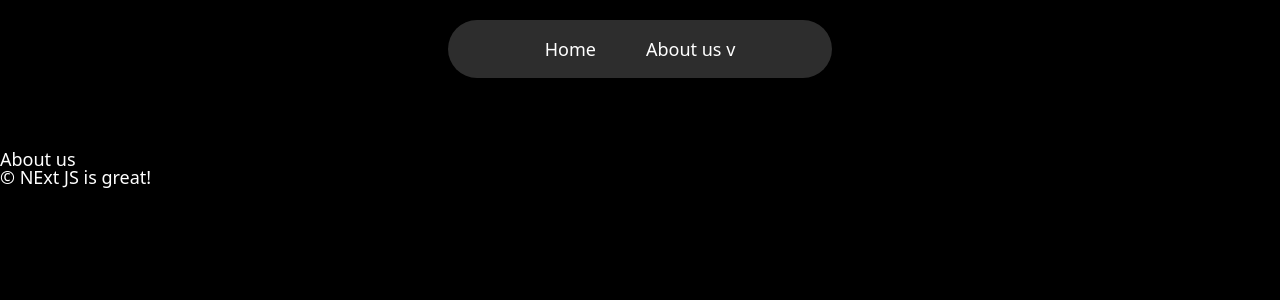
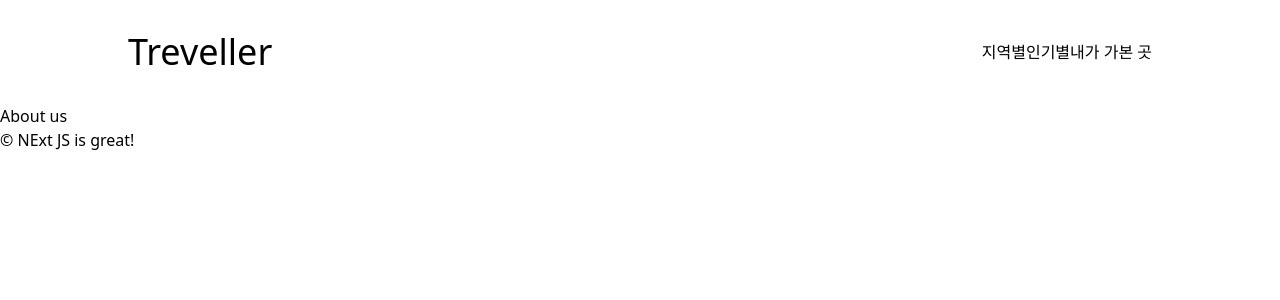
Before and after one commit to yonghap/React-NextJS, a Next.js app: page /about-us in a window 1280 px wide. Shown: the top 300 px of the page. Built offline with nearby package versions, Linux system fonts and the light colour scheme.

Commit message:
add tailwindcss

```diff
--- /dev/null
+++ b/app/global.css
@@ -0,0 +1,4 @@
+/* globals.css */
+@tailwind base;
+@tailwind components;
+@tailwind utilities;
--- a/app/layout.tsx
+++ b/app/layout.tsx
@@ -1,4 +1,4 @@
-import "../styles/global.css";
+import "./global.css";
 import { Metadata } from "next";
 import Navigation from "../components/navigation";
 
--- a/components/navigation.tsx
+++ b/components/navigation.tsx
@@ -2,21 +2,27 @@
 
 import Link from "next/link";
 import { usePathname } from "next/navigation";
-import styles from "../styles/navigation.module.css";
 
 export default function Navigation() {
   const path = usePathname();
   return (
-    <nav className={styles.nav}>
-      <ul>
-        <li>
-          <Link href="/">Home</Link> {path === "/" ? "v" : ""}
-        </li>
-        <li>
-          <Link href="/about-us">About us</Link>{" "}
-          {path === "/about-us" ? "v" : ""}
-        </li>
-      </ul>
-    </nav>
+    <header>
+      <div
+        className={`max-w-5xl m-auto flex justify-between items-center py-8`}
+      >
+        <h1 className={`text-4xl`}>Treveller</h1>
+        <ul class={`flex`}>
+          <li>
+            <a href="#">지역별</a>
+          </li>
+          <li>
+            <a href="#">인기별</a>
+          </li>
+          <li>
+            <a href="#">내가 가본 곳</a>
+          </li>
+        </ul>
+      </div>
+    </header>
   );
 }
--- a/package.json
+++ b/package.json
@@ -18,6 +18,9 @@
   "devDependencies": {
     "@types/node": "22.7.1",
     "@types/react": "18.3.9",
+    "autoprefixer": "^10.4.20",
+    "postcss": "^8.4.49",
+    "tailwindcss": "^3.4.15",
     "typescript": "^5.6.2"
   }
 }
--- /dev/null
+++ b/postcss.config.js
@@ -0,0 +1,6 @@
+module.exports = {
+  plugins: {
+    tailwindcss: {},
+    autoprefixer: {},
+  },
+}
--- /dev/null
+++ b/tailwind.config.js
@@ -0,0 +1,12 @@
+/** @type {import('tailwindcss').Config} */
+module.exports = {
+  content: [
+	  './app/**/*.{js,ts,jsx,tsx,mdx}',
+	  './pages/**/*.{js,ts,jsx,tsx,mdx}',
+	  './components/**/*.{js,ts,jsx,tsx,mdx}',
+  ],
+  theme: {
+    extend: {},
+  },
+  plugins: [],
+}
```
Also changed, not shown: 1 other file (tests, documents, lock files or other folders).
